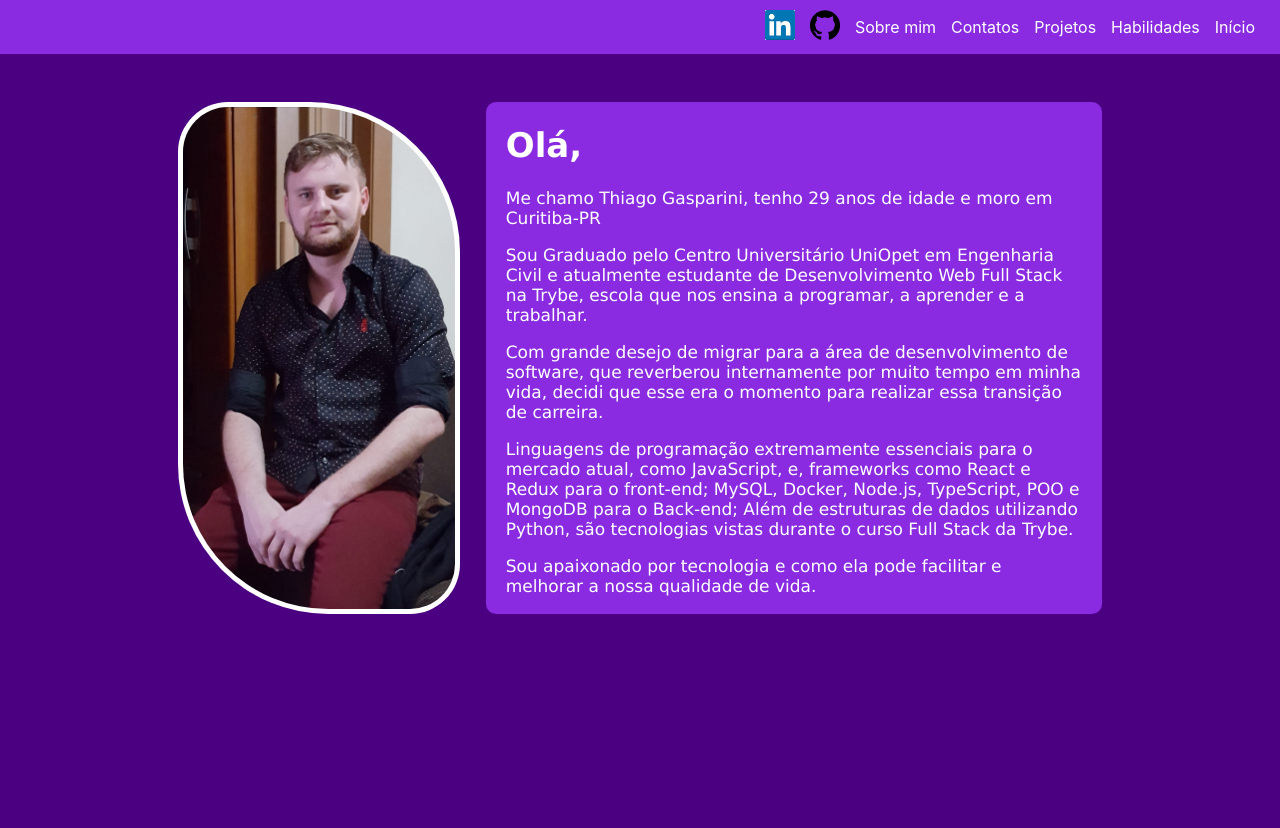
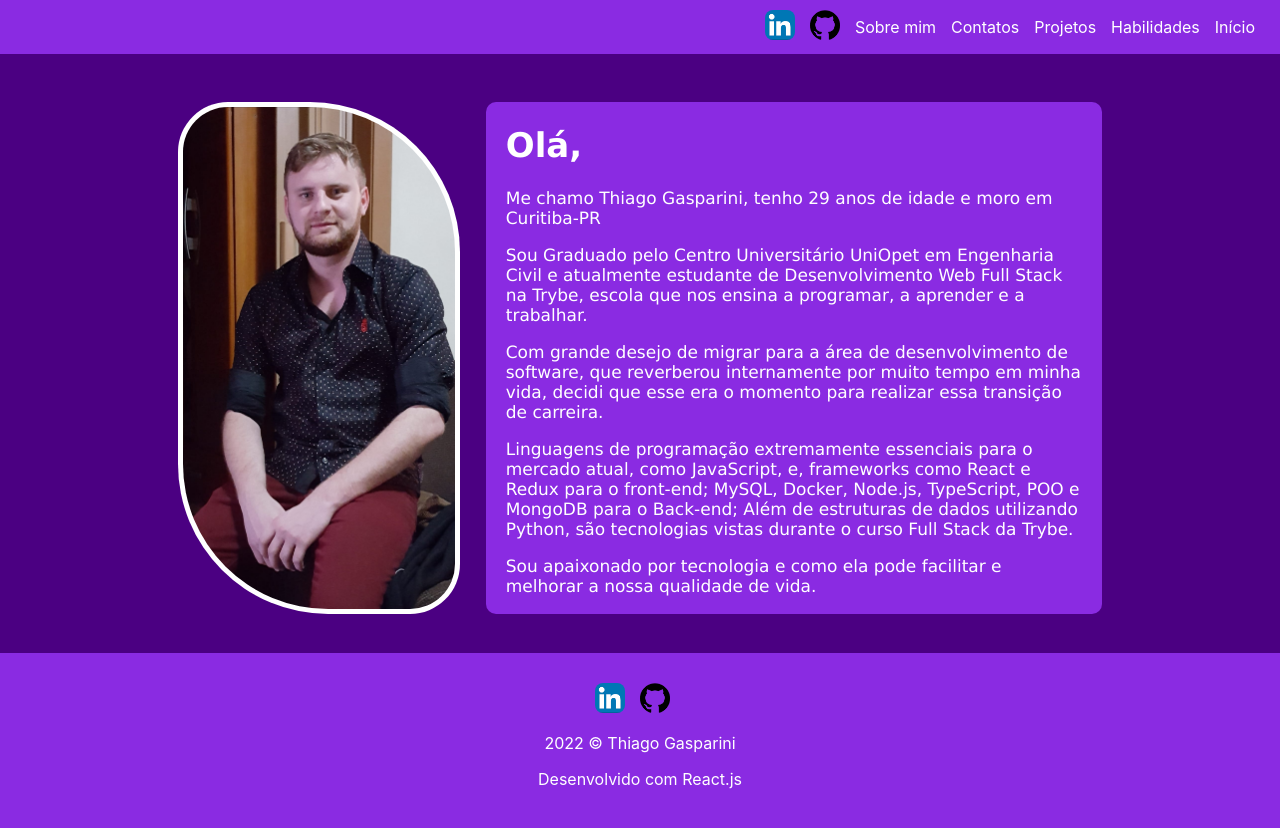
Before and after one commit to ThiagoGasparini/ThiagoGasparini.github.io, a React (Create React App) app: page /about in a window 1280 px wide. Shown: the top 828 px of the page. Before the commit the page ends 800 px from the top, so only its background shows below. Built offline with nearby package versions, Linux system fonts and the light colour scheme.

Commit message:
adiciona Footer

```diff
--- a/src/pages/About.jsx
+++ b/src/pages/About.jsx
@@ -1,5 +1,6 @@
 import React from 'react';
 import Header from './Header';
+import Footer from './Footer';
 import imgMe from '../Images/thiago.jpg';
 import './pages-css/About.css';
 
@@ -41,6 +42,7 @@ const About = () => {
           </p>
         </div>
       </div>
+      <Footer />
     </div>
   );
 };
--- a/src/pages/Contact.jsx
+++ b/src/pages/Contact.jsx
@@ -1,7 +1,9 @@
 import React from 'react';
 import Header from './Header';
+import Footer from './Footer';
 import emailjs from 'emailjs-com';
 import './pages-css/Contact.css';
+
 
 const Contact = () => {
   const sendEmail = (e) => {
@@ -89,6 +91,7 @@ const Contact = () => {
           </div>
         </form>
       </div>
+      <Footer />
     </div>
   );
 };
--- /dev/null
+++ b/src/pages/Footer.jsx
@@ -0,0 +1,31 @@
+import React from 'react';
+import imgGit from '../Images/picwish.png';
+import imgLinkedin from '../Images/linkedin.png';
+import './pages-css/Footer.css';
+
+const Footer = () => {
+  return (
+    <div>
+      <div className='footer'>
+        <a
+            target="_blank"
+            href="https://www.linkedin.com/in/thiagogasparini/"
+            rel="noreferrer"
+          >
+            <img className="imgGit" src={imgLinkedin} alt="linkedin" />
+          </a>
+          <a
+            target="_blank"
+            href="https://github.com/ThiagoGasparini"
+            rel="noreferrer"
+          >
+            <img className="imgGit" src={imgGit} alt="github" />
+          </a>
+          <p>2022 © Thiago Gasparini</p>
+          <p>Desenvolvido com React.js</p>
+      </div>
+    </div>
+  )
+}
+
+export default Footer;
--- a/src/pages/Projects.jsx
+++ b/src/pages/Projects.jsx
@@ -1,5 +1,6 @@
 import React from 'react';
 import Header from './Header';
+import Footer from './Footer';
 import results from '../utils/data';
 import './pages-css/Projects.css';
 
@@ -19,6 +20,7 @@ const Projects = () => {
             </a>
         ))}
       </span>
+      <Footer />
     </div>
   );
 };
--- a/src/pages/Skills.jsx
+++ b/src/pages/Skills.jsx
@@ -1,5 +1,6 @@
 import React from 'react';
 import Header from './Header';
+import Footer from './Footer';
 import imgEjs from '../Images/ejs.png';
 import './pages-css/Skills.css';
 
@@ -97,6 +98,7 @@ const Skills = () => {
           </div>
         </div>
       </span>
+      <Footer />
     </div>
   );
 };
--- /dev/null
+++ b/src/pages/pages-css/Footer.css
@@ -0,0 +1,7 @@
+.footer {
+  background-color: blueviolet;
+  padding: 30px 10px;
+  color: #fff;
+  margin-top: 3%;
+  text-align: center;
+}
--- a/src/pages/pages-css/Header.css
+++ b/src/pages/pages-css/Header.css
@@ -17,6 +17,7 @@
 }
 
 .imgGit {
+  border-radius: 8px;
   width: 30px;
   margin-right: 15px;
   transition-duration: 1s;
```
